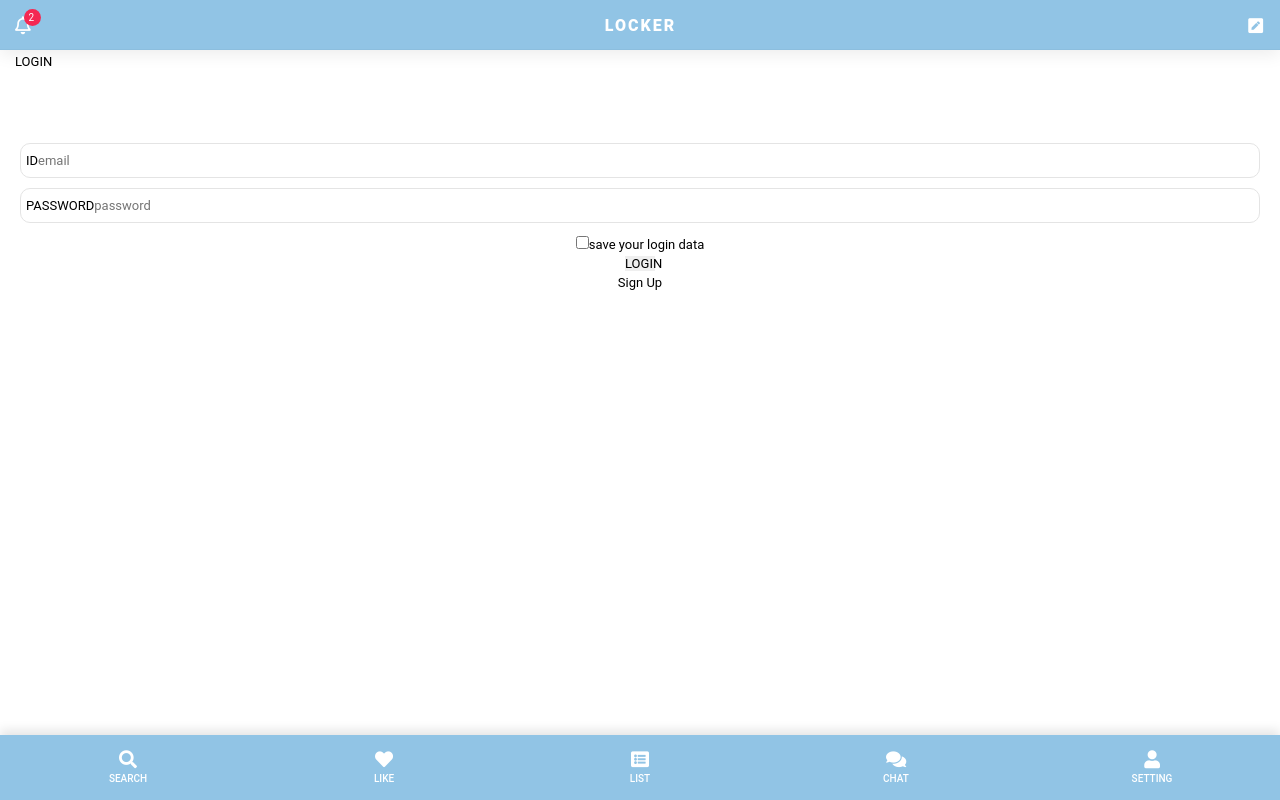
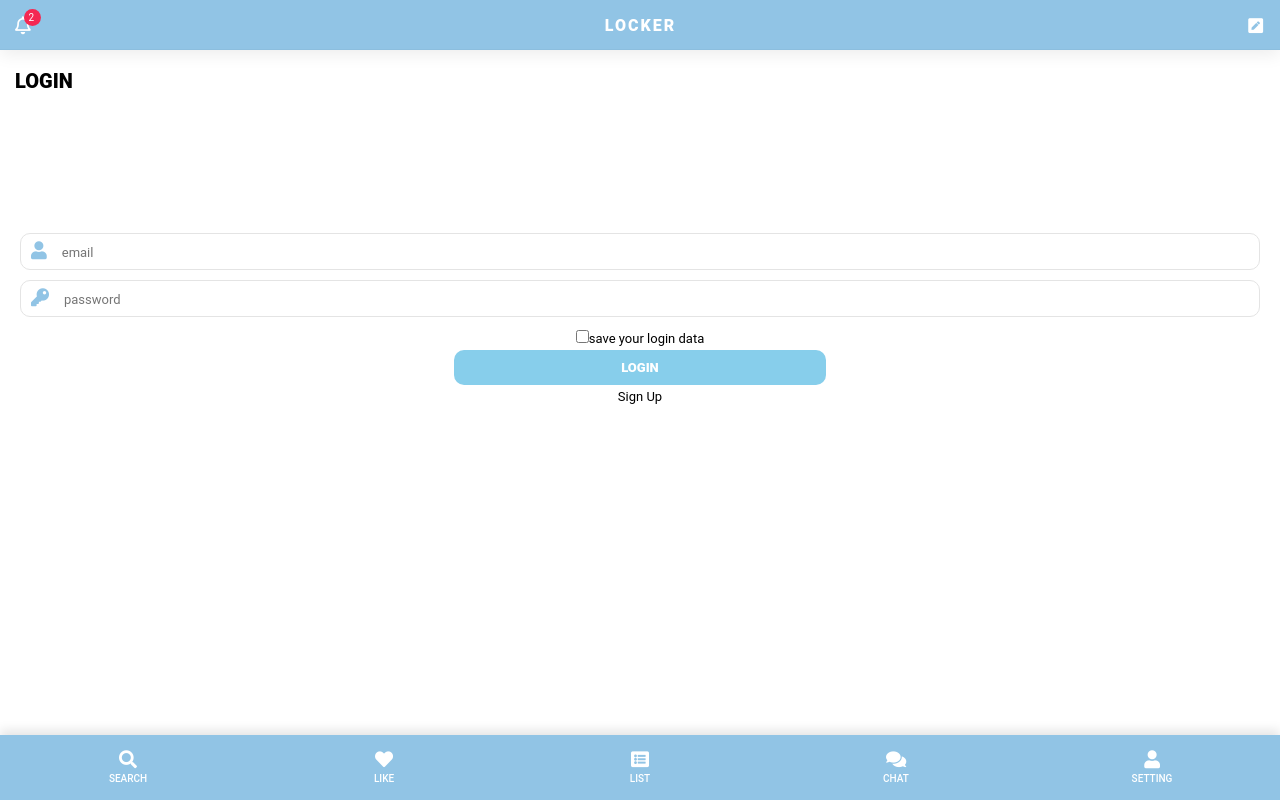
Before and after one commit to sooji3765/bluewhalelocker-react, a React (Create React App) app: page /login in a window 1280 px wide. Built offline with nearby package versions, Linux system fonts and the light colour scheme; what google-maps-react would draw is missing.

Commit message:
size 수정

```diff
--- a/public/style/style.css
+++ b/public/style/style.css
@@ -518,6 +518,7 @@ label a {
 }
 
 .search-view {
+    padding: 8px;
     border-radius: 15px;
     display: block;
     z-index: inherit;
@@ -529,8 +530,9 @@ label a {
     display: inline-block;
     font-size: 20px;
     vertical-align: middle;
-    margin: 10px;
+
     z-index: 10;
+    width: 10%;
     float: right;
 }
 
@@ -623,6 +625,7 @@ label a {
 }
 
 .page-title p {
+    margin-top : 20px;
     font-size: 20px;
     font-weight: 800;
     float: left;
@@ -633,6 +636,8 @@ label a {
 }
 
 .page-title::after {
+    content: '';
+    display: block;
     clear: both;
 }
 
@@ -847,8 +852,10 @@ label a {
 }
 
 
+/* login style */
+
 .form-login{
-    margin : 0 auto;
+    margin : 120px auto;
     padding : 20px;
 }
 
@@ -864,7 +871,25 @@ label a {
 }
 
 .form-login-btn{
-    width: 30px;
+    font-weight: 800;
+    color : #fff;
+    border-radius: 10px;
+    background-color : skyblue;
+    width: 30%;
+    padding : 10px 5px;
     margin : 0 auto;
     display: block;
 }
+
+
+
+
+.form-span {
+    padding : 5px;
+    font-size: 18px;
+    color: #91c4e5;
+}
+
+.input-text{
+    text-indent: 10px;
+}
--- a/src/lib/components/LoginComponent.js
+++ b/src/lib/components/LoginComponent.js
@@ -6,12 +6,12 @@ class LoginComponent extends Component{
             <>
             <div className="page-content header-clear-medium">
                 <div className="page-title">
-                    LOGIN
+                    <p className="page-title-content">LOGIN</p>
                 </div>
 
                 <div className="form-login">
                     <div className="form-content">
-                        <span className="form-span">ID</span>
+                        <span className="form-span"><i class="fas fa-user"></i></span>
                         <input
                             placeholder ="email"
                             className="input-text"
@@ -20,7 +20,7 @@ class LoginComponent extends Component{
                     </div>
 
                     <div className="form-content">
-                        <span className="form-span">PASSWORD</span>
+                        <span className="form-span"><i class="fas fa-key"></i></span>
                         <input
                             placeholder ="password"
                             className="input-text"
--- a/src/lib/components/MapComponent.js
+++ b/src/lib/components/MapComponent.js
@@ -58,7 +58,7 @@ class MapContainer extends Component {
     };
 
     const styleMap = {
-      width : "80%",
+      width : "90%",
       verticalAlign : "bottom"
     }
 
```
